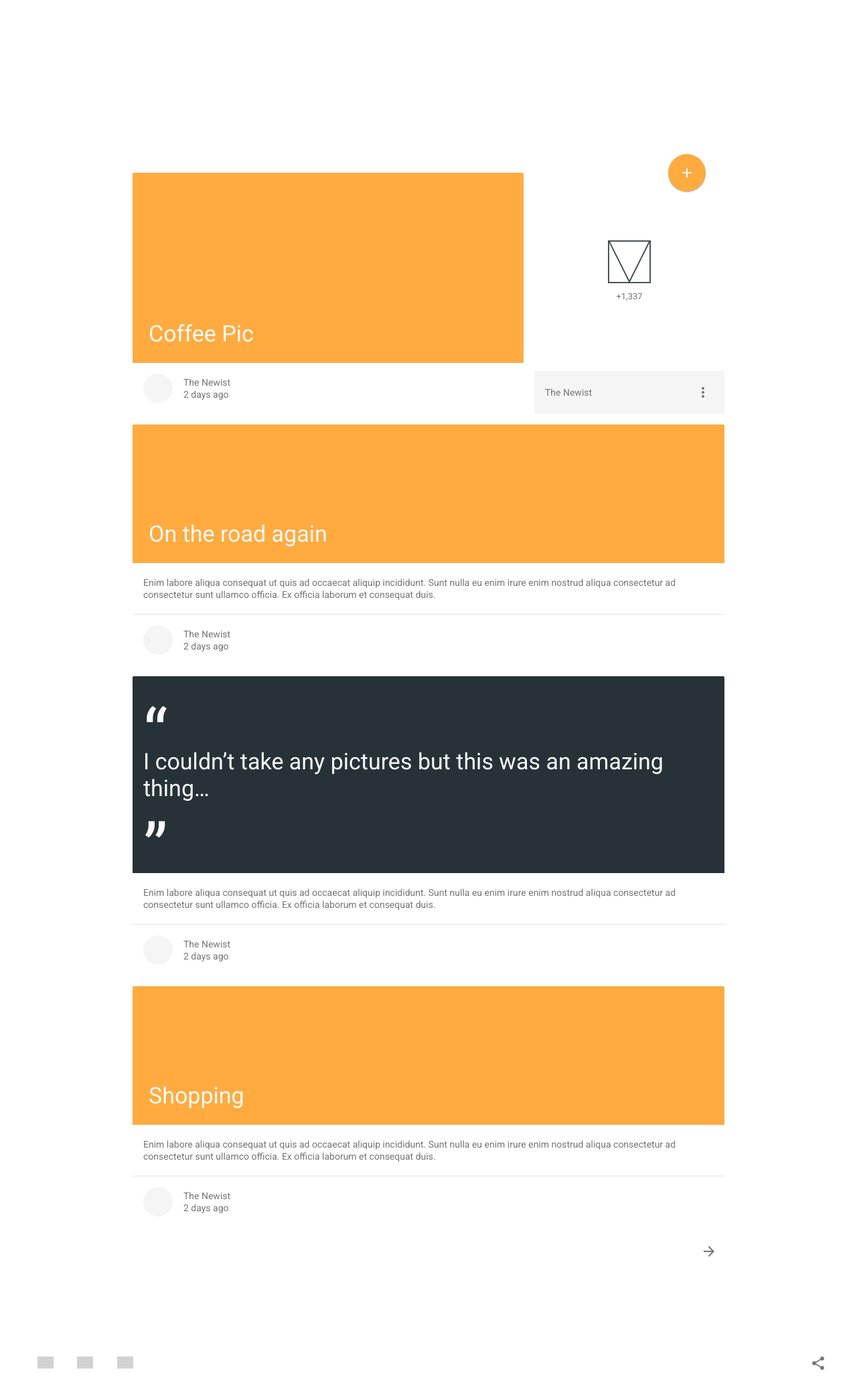
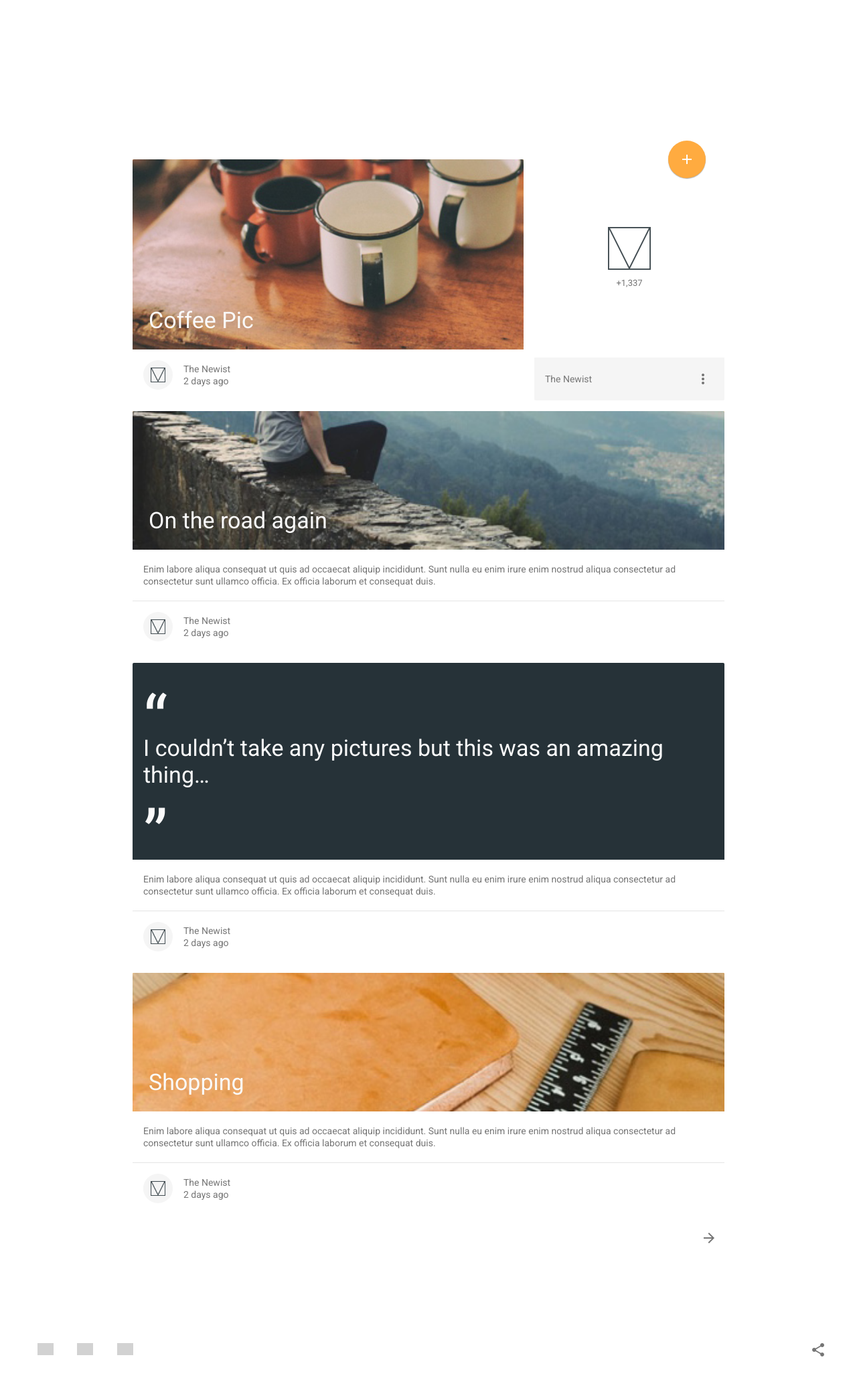
Before and after one commit to papugoz/papugoz.github.io, a Jekyll site: the page built from index.html, in a window 1280 px wide. Shown: the top 2085 px of the page at 67% size. Built offline with Jekyll 4.4.1, drawn with Linux system fonts in a browser that asks for light colours; grey boxes are pictures that could not be loaded.

Commit message:
img fixes

```diff
--- a/css/styles.css
+++ b/css/styles.css
@@ -181,7 +181,7 @@ body .my-blog {
           order: -1;
 }
 .my-blog .coffee-pic .mdl-card__media {
-  background-image: url('images/coffee.jpg');
+  background-image: url('../images/coffee.jpg');
 }
 .my-blog .something-else .mdl-card__media {
   display: -webkit-flex;
@@ -221,10 +221,10 @@ body .my-blog {
   border-bottom-right-radius: 2px;
 }
 .my-blog .on-the-road-again .mdl-card__media {
-  background-image: url('images/road.jpg');
+  background-image: url('../images/road.jpg');
 }
 .my-blog .shopping .mdl-card__media {
-  background-image: url('images/shopping.jpg');
+  background-image: url('../images/shopping.jpg');
 }
 .my-blog .my-blog__posts > .my-nav {
   margin: 12px 15px;
@@ -283,7 +283,7 @@ body .my-blog {
   background-color: transparent;
 }
 .my-blog--blogpost .my-blog__posts > .mdl-card .mdl-card__media {
-  background-image: url('images/road_big.jpg');
+  background-image: url('../images/road_big.jpg');
   height: 280px;
 }
 .my-blog--blogpost .comments {
@@ -447,7 +447,7 @@ body .my-blog {
 .my-blog .minilogo {
   width: 44px;
   height: 44px;
-  background-image: url('images/avatar.png');
+  background-image: url('../images/avatar.png');
   background-position: center;
   background-repeat: no-repeat;
   background-size: 50%;
--- a/index.html
+++ b/index.html
@@ -2,7 +2,6 @@
 layout: default
 title: Marcin Cieśla, programista (nie)amator
 ---
-<img sr="images/coffee.jpg"></img>
 <div class="my-blog__posts mdl-grid">
 	<div class="mdl-card coffee-pic mdl-cell mdl-cell--8-col">
 		<div class="mdl-card__media mdl-color-text--grey-50">
```
